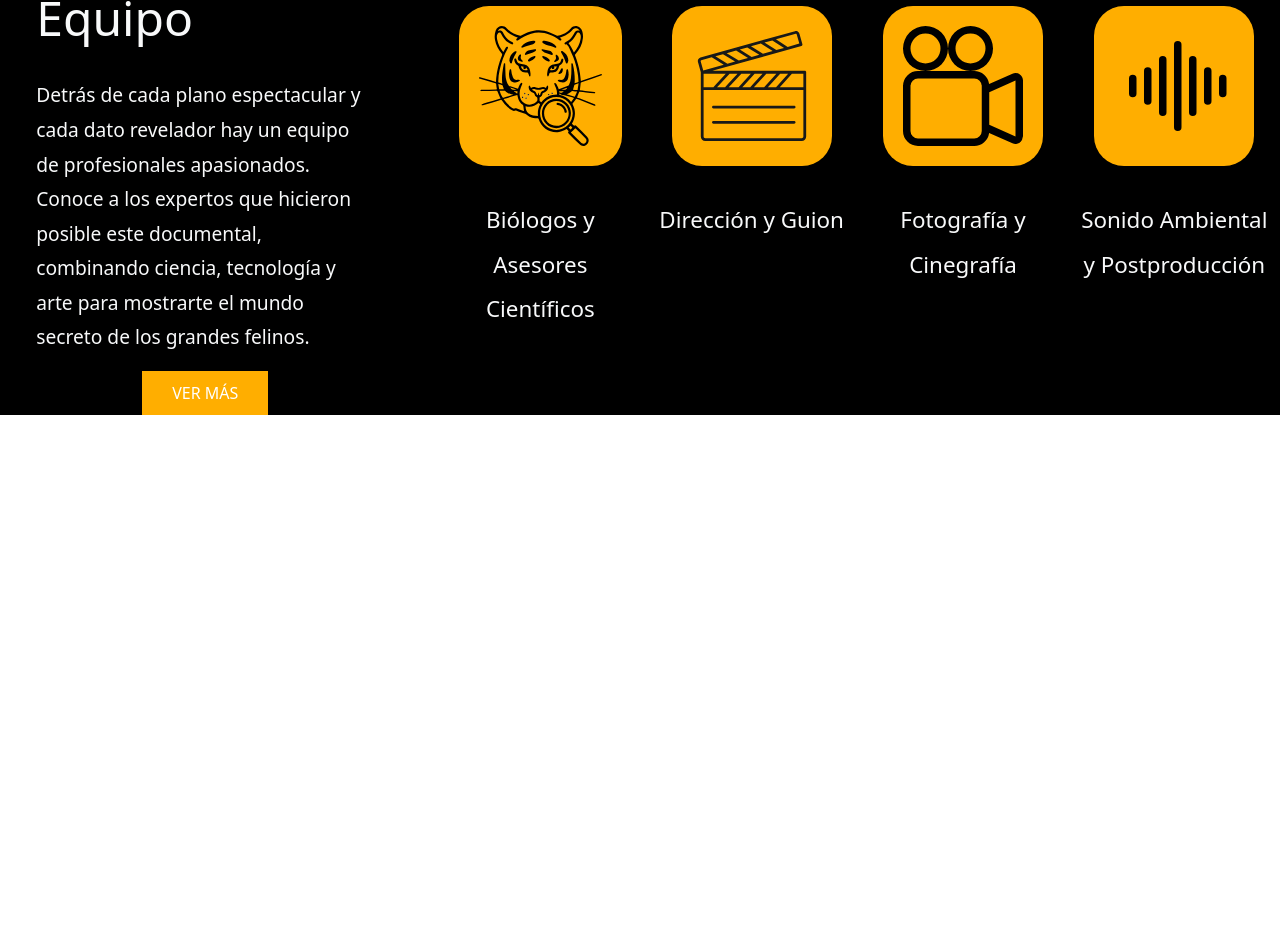
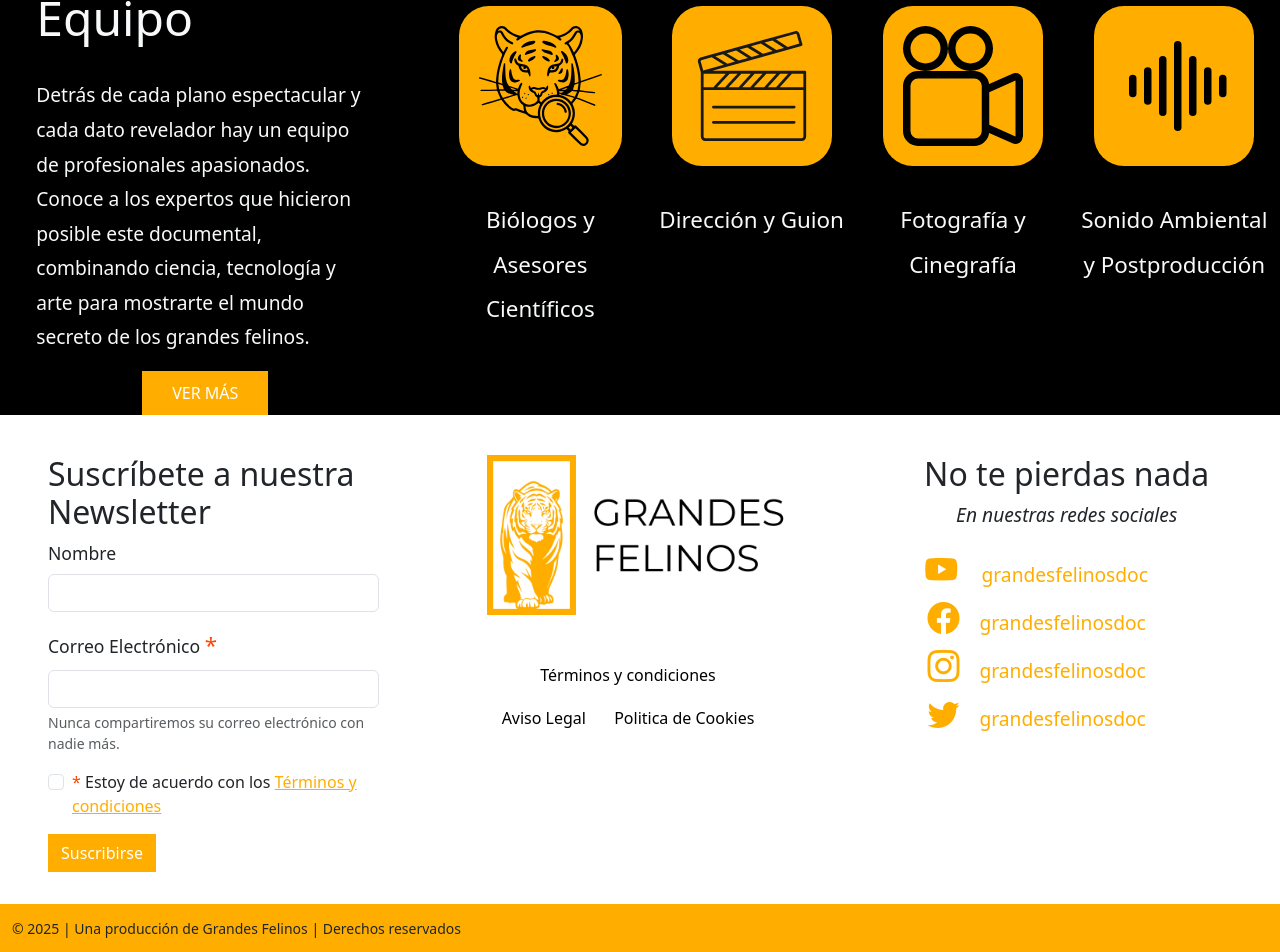
Before and after one commit to LauraRPulido/DocumentalFelinos, a plain HTML site: page index.html in a window 1280 px wide. Shown: the part 2456-3408 px from the top of the page. Before the commit the page ends 2871 px from the top, so only its background shows below. Drawn offline with nearby package versions, Linux system fonts and the light colour scheme.

Commit message:
Terminada Landing

```diff
--- a/css/style.css
+++ b/css/style.css
@@ -7,7 +7,7 @@ h1{
 }
 a{
   text-decoration: none;
-  color: white;
+
 }
 
 header#header{
@@ -107,6 +107,7 @@ section#info{
     text-transform: uppercase;
     font-size: 1rem;
     font-weight: 500;
+    color: white;
 
 
   }
@@ -166,6 +167,7 @@ section#equipo{
     text-transform: uppercase;
     font-size: 1rem;
     font-weight: 500;
+    color: white;
 
   }
 
@@ -185,6 +187,125 @@ section#equipo{
   }
 }
 
+footer#footer{
+
+  max-height: 70vh;
+  margin-top: 40px;
+
+  img{
+    max-height: 10rem;
+  }
+
+  h5{
+    font-size: 2rem;
+  }
+
+  p{
+    font-size: 1.2rem;
+    font-style: italic;
+  }
+
+  input:focus{
+
+    box-shadow: 0 0 0 0.25rem rgba(255, 204, 0, 0.25);
+    border-color: var(--amarillo);
+
+  }
+
+  .paglegales{
+
+    a{
+      display: inline-block;
+      margin-right: 1.5rem;
+      margin-bottom: 1.2rem;
+      font-weight: 500;
+      color: black;
+    }
+  }
+
+  .social{
+
+    a{
+      display: block;
+      margin-right: 2.5rem;
+      color: var(--amarillo);
+
+      p{
+        display: inline;
+        padding: 0 20px;
+        font-style: normal;
+      }
+
+      i{
+        font-size: 2rem;
+      }
+    }
+  }
+
+  .copy{
+    background-color: var(--amarillo);
+    margin-top: 2rem;
+    min-height: 3rem;
+  }
+}
+
+form#newsletter{
+
+  .btn{
+    background-color: var(--amarillo);
+    border-radius: 0;
+    color: white;
+    font-weight: 500;
+
+    &:hover{
+      color: var(--amarillo) ;
+      background-color: black;
+    }
+  }
+
+  label{
+    font-size: 1.1rem;
+    font-weight: 500;
+  }
+
+  span{
+    font-weight: 500;
+    font-size: 1.4rem;
+    color: orangered;
+  }
+
+  .form-check{
+
+    label{
+      font-size: 1rem;
+    }
+
+    span{
+      font-size: 1rem;
+    }
+
+    a{
+      color: var(--amarillo);
+      text-decoration: underline;
+      font-weight:500
+    }
+
+
+
+  }
+
+  .form-check-input:checked {
+    background-color: var(--amarillo);
+    border-color: var(--amarillo);
+  }
+
+  .form-check-input:focus {
+    box-shadow: 0 0 0 0.25rem rgba(255, 204, 0, 0.25);
+    border-color: var(--amarillo) ;
+
+}
+
+}
 
   @media (max-width: 768px) {
     section#banner {
--- a/index.html
+++ b/index.html
@@ -140,17 +140,57 @@
     <footer id="footer" class="container-fluid">
 
       <div class="row">
-        <div class="col">
+        <div class="col-12 col-md-4 px-5 py-4 py-md-0">
+          <h5>Suscríbete a nuestra Newsletter</h5>
+          <form id="newsletter">
+            <div class="mb-3">
+              <label for="exampleInputName1" class="form-label">Nombre</label>
+              <input type="text" class="form-control" id="exampleInputName1">
+            </div>
+            <div class="mb-3">
+              <label for="exampleInputEmail1" class="form-label">Correo Electrónico <span>*</span></label>
+              <input type="email" required class="form-control" id="exampleInputEmail1" aria-describedby="emailHelp">
+              <div id="emailHelp" class="form-text">Nunca compartiremos su correo electrónico con nadie más.</div>
+            </div>
+            <div class="mb-3 form-check">
+              <input type="checkbox" required class="form-check-input " id="exampleCheck1">
+              <label class="form-check-label" for="exampleCheck1"><span>*</span> Estoy de acuerdo con los <a href="#">Términos y condiciones</a></label>
+            </div>
+            <button type="submit" class="btn">Suscribirse</button>
+          </form>
+        </div>
+        <div class="col-12 col-md-4 px-5 text-center">
+          <div class="container mb-4">
+            <div class="row">
+              <div class="col">
+                <a href="index.html"><img src="./img/logo.png" alt=""></a>
+              </div>
+            </div>
+            <div class="row my-5">
+              <div class="col paglegales">
+                <a href="">Términos y condiciones</a>
+                <a href="">Aviso Legal</a>
+                <a href="">Politica de Cookies</a>
+              </div>
+            </div>
+          </div>
+
 
         </div>
-      </div>
-
-      <div class="row">
-        <div class="col">
-
+        <div class="col-12 col-md-4 px-5 text-center social">
+          <h5>No te pierdas nada</h5>
+          <p>En nuestras redes sociales</p>
+          <a href=""><i class="bi bi-youtube"></i> <p>grandesfelinosdoc</p></a>
+          <a href=""><i class="bi bi-facebook"></i><p>grandesfelinosdoc</p></a>
+          <a href=""><i class="bi bi-instagram"></i><p>grandesfelinosdoc</p></a>
+          <a href=""><i class="bi bi-twitter"></i><p>grandesfelinosdoc</p></a>
         </div>
       </div>
-
+      <div class="row copy align-items-center">
+        <div class="col">
+          <small>© 2025 | Una producción de Grandes Felinos | Derechos reservados</small>
+        </div>
+      </div>
     </footer>
 
     <script src="https://cdn.jsdelivr.net/npm/bootstrap@5.3.5/dist/js/bootstrap.bundle.min.js" integrity="sha384-k6d4wzSIapyDyv1kpU366/PK5hCdSbCRGRCMv+eplOQJWyd1fbcAu9OCUj5zNLiq" crossorigin="anonymous"></script>
```
Also changed, not shown: equipo.html (added), leones.html (added), panteras.html (added), tigres.html (added).
